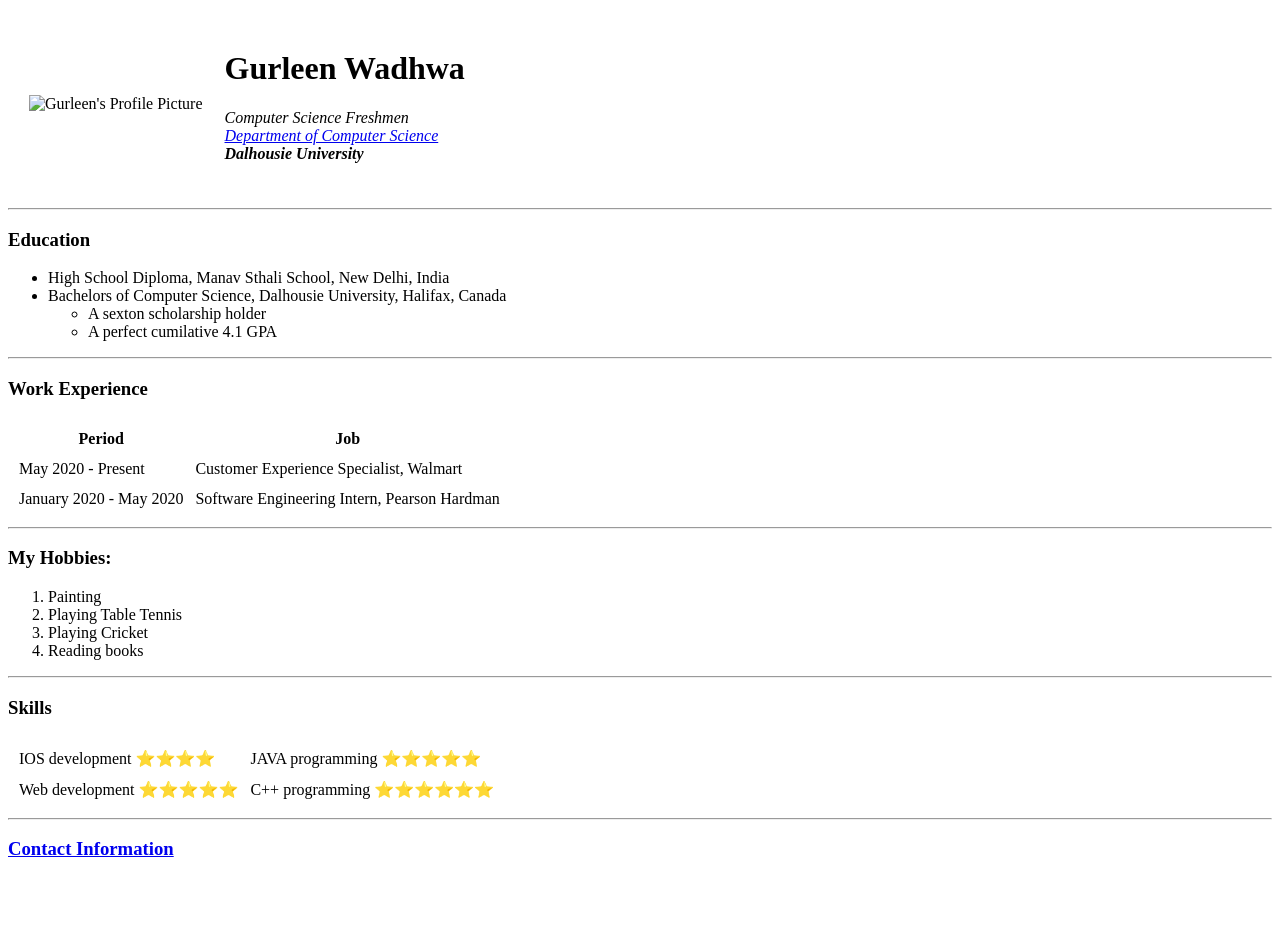
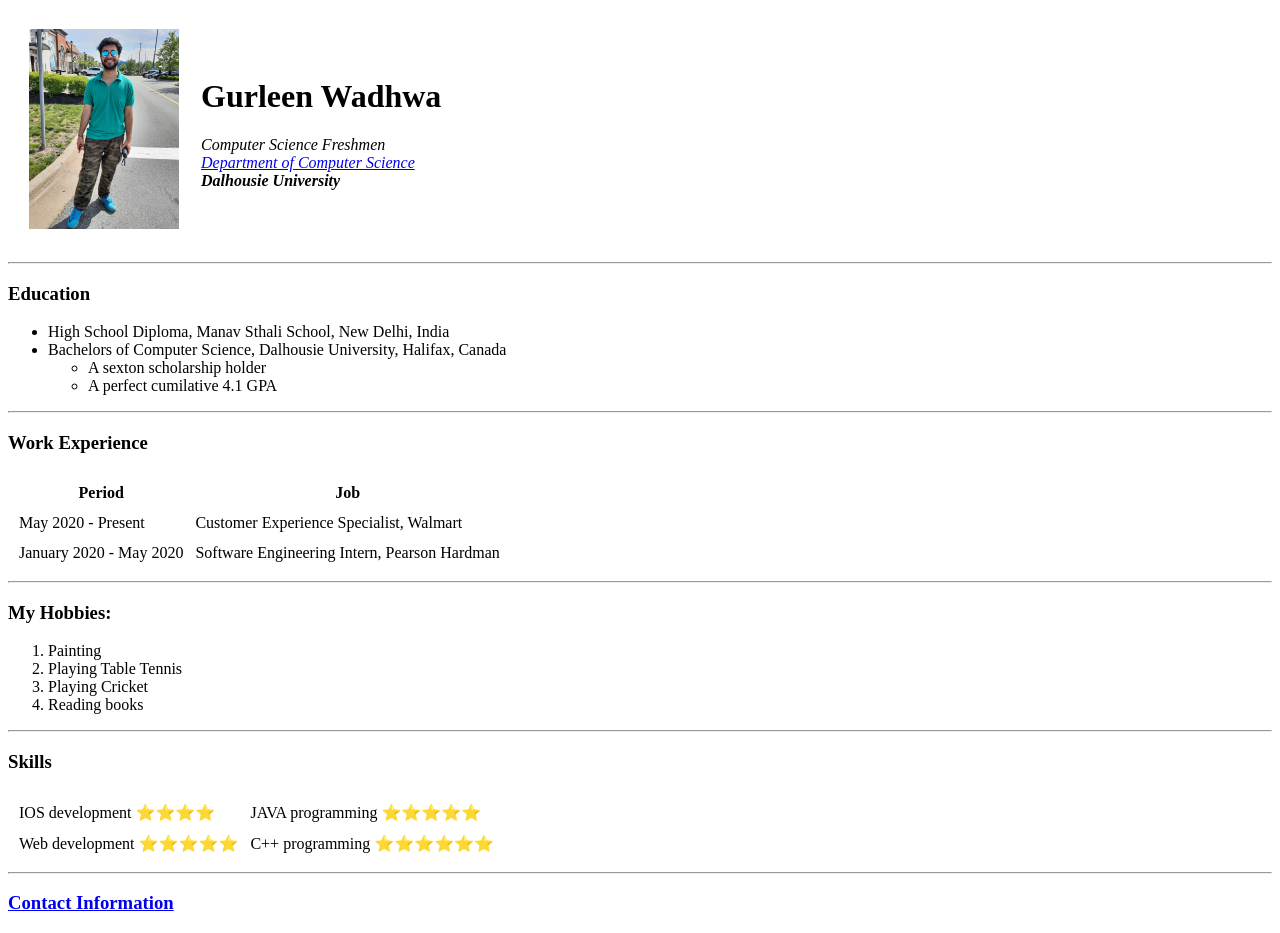
Before and after one commit to gurleenwadhwa-13/Resume, a plain HTML site: page index.html in a window 1280 px wide. Before the commit the page ends 879 px from the top, so only its background shows below. Drawn offline with Linux system fonts and the light colour scheme.

Commit message:
Update index.html

```diff
--- a/index.html
+++ b/index.html
@@ -10,7 +10,7 @@
 
   <table cellspacing="20">
     <tr>
-      <td> <img src="Gurleen.jpeg" alt="Gurleen's Profile Picture" height="200" width="150"></td>
+      <td> <img src="Images/Gurleen.jpeg" alt="Gurleen's Profile Picture" height="200" width="150"></td>
       <td>
         <h1>Gurleen Wadhwa</h1>
         <p>
```
